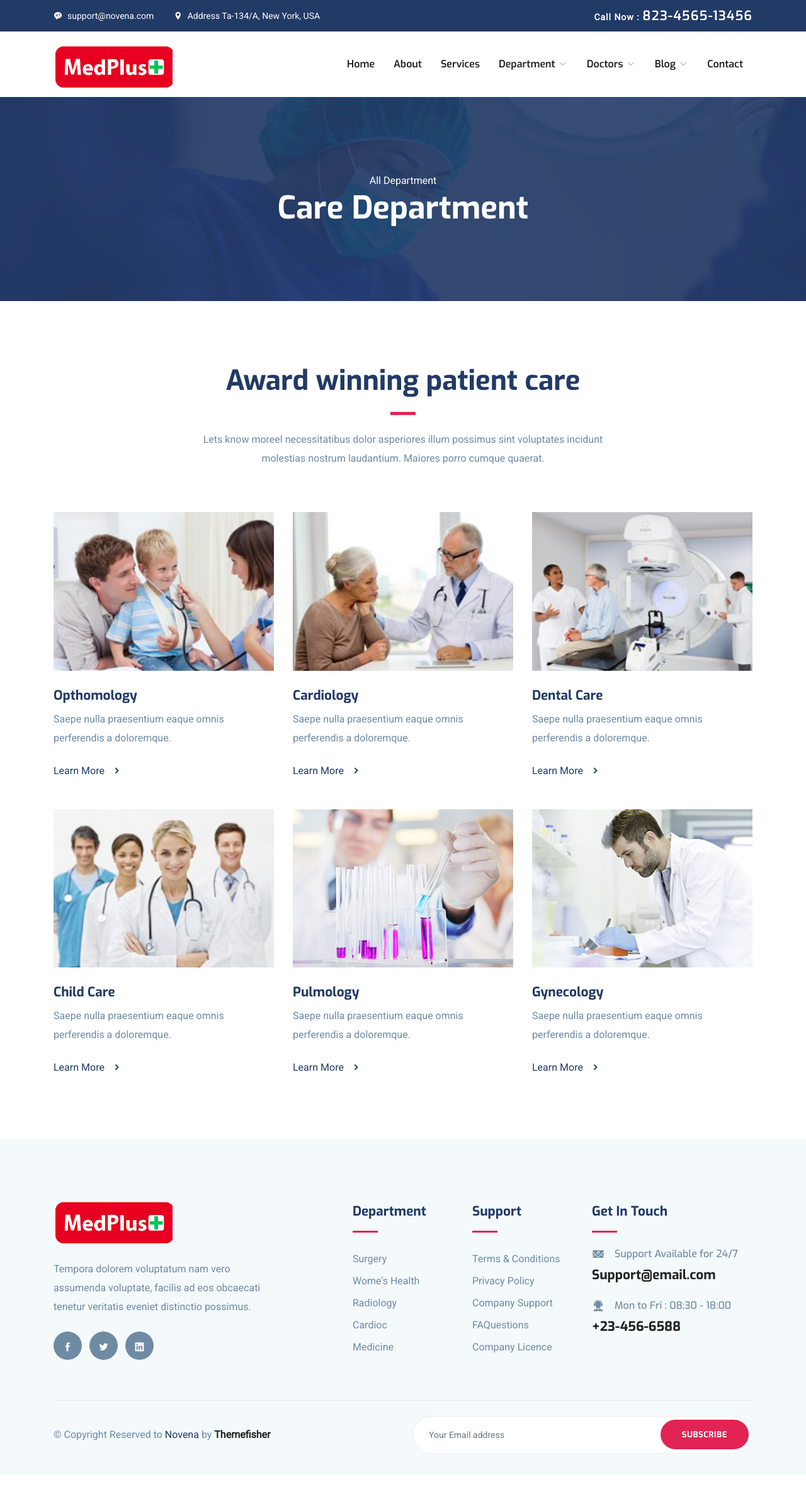
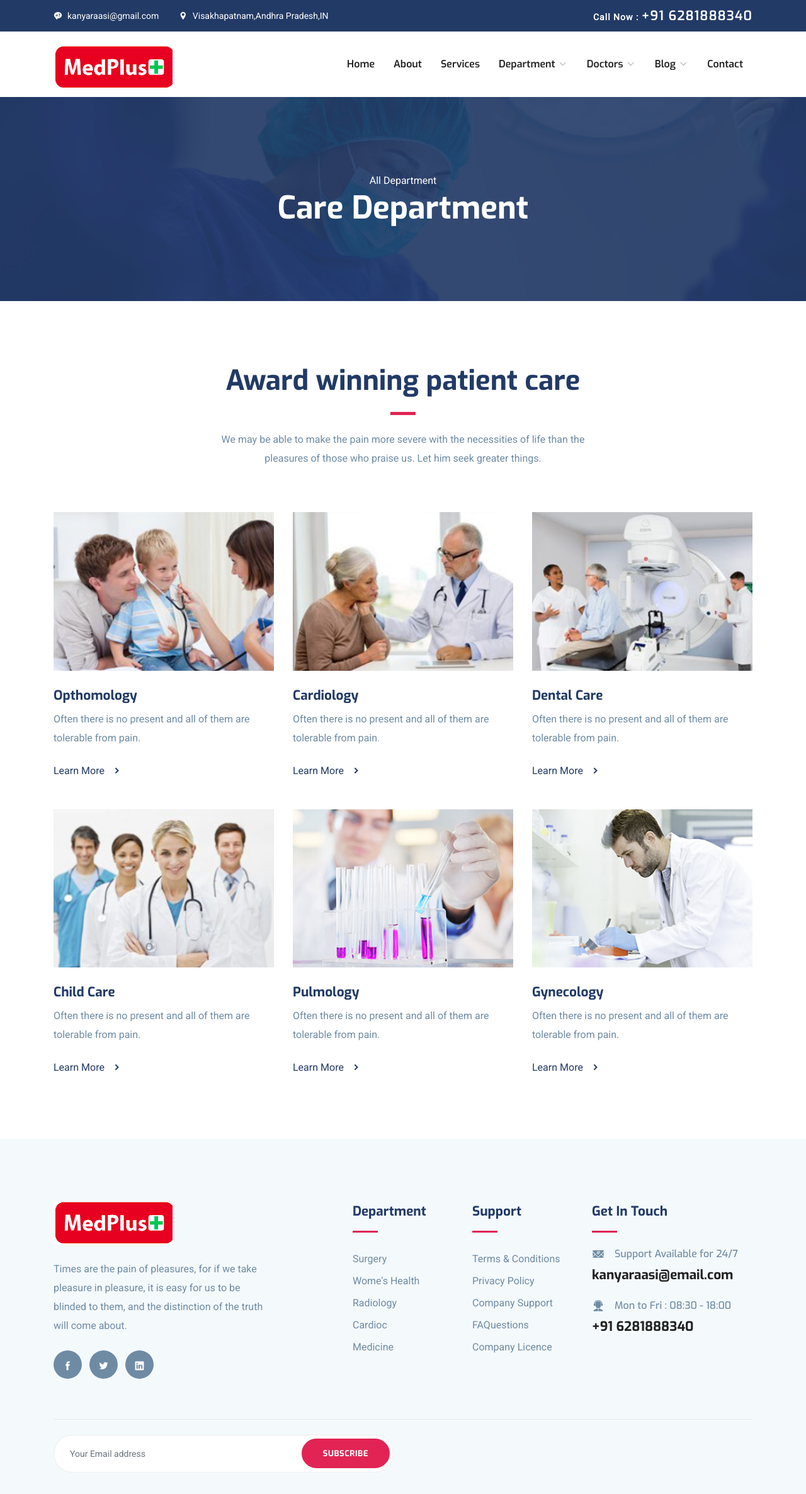
Before and after one commit to Nagendra-Amara/Hospital, a PHP site: page /department.php in a window 1280 px wide. Shown: the whole page at 63% size. Before the commit the page ends 2308 px from the top, so only its background shows below. Run offline with PHP 8.4, Linux system fonts and the light colour scheme; some libraries are stand-ins or nearby versions.

Commit message:
Few changes

```diff
--- a/about.php
+++ b/about.php
@@ -2,8 +2,7 @@
 <html lang="zxx">
 <head>
   <meta http-equiv="Content-Type" content="text/html; charset=UTF-8">
-  <meta name="description" content="Orbitor,business,company,agency,modern,bootstrap4,tech,software">
-  <meta name="author" content="themefisher.com">
+  <meta name="viewport" content="width=device-width, initial-scale=1, maximum-scale=1.0, user-scalable=no">
 
   <title>Medplus- Health & Care Medical template</title>
 
--- a/appoinment.php
+++ b/appoinment.php
@@ -24,10 +24,9 @@ if(isset($_POST['submit'])){
 <html lang="zxx">
 <head>
   <meta http-equiv="Content-Type" content="text/html; charset=UTF-8">
-  <meta name="description" content="Orbitor,business,company,agency,modern,bootstrap4,tech,software">
-  <meta name="author" content="kanyaraasi">
+  <meta name="viewport" content="width=device-width, initial-scale=1, maximum-scale=1.0, user-scalable=no">
 
-  <title>Novena- Health & Care Medical template</title>
+  <title>MedPlus- Health & Care Medical template</title>
 
   <!-- Favicon -->
   <link rel="shortcut icon" type="image/x-icon" href="/images/favicon.ico" />
--- a/blog-sidebar.php
+++ b/blog-sidebar.php
@@ -2,8 +2,7 @@
 <html lang="zxx">
 <head>
   <meta http-equiv="Content-Type" content="text/html; charset=UTF-8">
-  <meta name="description" content="Orbitor,business,company,agency,modern,bootstrap4,tech,software">
-  <meta name="author" content="themefisher.com">
+  <meta name="viewport" content="width=device-width, initial-scale=1, maximum-scale=1.0, user-scalable=no">
 
   <title>Medplus- Health & Care Medical template</title>
 
--- a/blog-single.php
+++ b/blog-single.php
@@ -2,10 +2,9 @@
 <html lang="zxx">
 <head>
   <meta http-equiv="Content-Type" content="text/html; charset=UTF-8">
-  <meta name="description" content="Orbitor,business,company,agency,modern,bootstrap4,tech,software">
-  <meta name="author" content="themefisher.com">
+  <meta name="viewport" content="width=device-width, initial-scale=1, maximum-scale=1.0, user-scalable=no">
 
-  <title>Novena- Health & Care Medical template</title>
+  <title>MedPlus- Health & Care Medical template</title>
 
   <!-- Favicon -->
   <link rel="shortcut icon" type="image/x-icon" href="/images/favicon.ico" />
--- a/confirmation.php
+++ b/confirmation.php
@@ -2,10 +2,9 @@
 <html lang="zxx">
 <head>
   <meta http-equiv="Content-Type" content="text/html; charset=UTF-8">
-  <meta name="description" content="Orbitor,business,company,agency,modern,bootstrap4,tech,software">
-  <meta name="author" content="themefisher.com">
+  <meta name="viewport" content="width=device-width, initial-scale=1, maximum-scale=1.0, user-scalable=no">
 
-  <title>Novena- Health & Care Medical template</title>
+  <title>MedPlus- Health & Care Medical template</title>
 
   <!-- Favicon -->
   <link rel="shortcut icon" type="image/x-icon" href="/images/favicon.ico" />
--- a/contact.php
+++ b/contact.php
@@ -2,10 +2,9 @@
 <html lang="zxx">
 <head>
   <meta http-equiv="Content-Type" content="text/html; charset=UTF-8">
-  <meta name="description" content="Orbitor,business,company,agency,modern,bootstrap4,tech,software">
-  <meta name="author" content="themefisher.com">
+  <meta name="viewport" content="width=device-width, initial-scale=1, maximum-scale=1.0, user-scalable=no">
 
-  <title>Novena- Health & Care Medical template</title>
+  <title>MedPlus- Health & Care Medical template</title>
 
   <!-- Favicon -->
   <link rel="shortcut icon" type="image/x-icon" href="/images/favicon.ico" />
--- a/dashboard.php
+++ b/dashboard.php
@@ -2,8 +2,7 @@
 <html lang="zxx">
 <head>
   <meta http-equiv="Content-Type" content="text/html; charset=UTF-8">
-  <meta name="description" content="Orbitor,business,company,agency,modern,bootstrap4,tech,software">
-  <meta name="author" content="themefisher.com">
+  <meta name="viewport" content="width=device-width, initial-scale=1, maximum-scale=1.0, user-scalable=no">
 
   <title>Medplus- Health & Care Medical template</title>
 
--- a/department.php
+++ b/department.php
@@ -2,10 +2,9 @@
 <html lang="zxx">
 <head>
   <meta http-equiv="Content-Type" content="text/html; charset=UTF-8">
-  <meta name="description" content="Orbitor,business,company,agency,modern,bootstrap4,tech,software">
-  <meta name="author" content="themefisher.com">
+  <meta name="viewport" content="width=device-width, initial-scale=1, maximum-scale=1.0, user-scalable=no">
 
-  <title>Novena- Health & Care Medical template</title>
+  <title>Medplus- Health & Care Medical template</title>
 
   <!-- Favicon -->
   <link rel="shortcut icon" type="image/x-icon" href="/images/favicon.ico" />
@@ -31,15 +30,15 @@
 			<div class="row align-items-center">
 				<div class="col-lg-6">
 					<ul class="top-bar-info list-inline-item pl-0 mb-0">
-						<li class="list-inline-item"><a href="mailto:support@gmail.com"><i class="icofont-support-faq mr-2"></i>support@novena.com</a></li>
-						<li class="list-inline-item"><i class="icofont-location-pin mr-2"></i>Address Ta-134/A, New York, USA </li>
+						<li class="list-inline-item"><a href="mailto:kanyaraasi@gmail.com"><i class="icofont-support-faq mr-2"></i>kanyaraasi@gmail.com</a></li>
+						<li class="list-inline-item"><i class="icofont-location-pin mr-2"></i>Visakhapatnam,Andhra Pradesh,IN</li>
 					</ul>
 				</div>
 				<div class="col-lg-6">
 					<div class="text-lg-right top-right-bar mt-2 mt-lg-0">
 						<a href="tel:+23-345-67890" >
 							<span>Call Now : </span>
-							<span class="h4">823-4565-13456</span>
+							<span class="h4">+91 6281888340</span>
 						</a>
 					</div>
 				</div>
@@ -126,7 +125,7 @@
 				<div class="section-title">
 					<h2>Award winning patient care</h2>
 					<div class="divider mx-auto my-4"></div>
-					<p>Lets know moreel necessitatibus dolor asperiores illum possimus sint voluptates incidunt molestias nostrum laudantium. Maiores porro cumque quaerat.</p>
+					<p>We may be able to make the pain more severe with the necessities of life than the pleasures of those who praise us. Let him seek greater things.</p>
 				</div>
 			</div>
 		</div>
@@ -137,7 +136,7 @@
 					<img src="images/service/service-1.jpg" alt="" class="img-fluid w-100">
 					<div class="content">
 						<h4 class="mt-4 mb-2 title-color">Opthomology</h4>
-						<p class="mb-4">Saepe nulla praesentium eaque omnis perferendis a doloremque.</p>
+						<p class="mb-4">Often there is no present and all of them are tolerable from pain.</p>
 						<a href="department-single.php" class="read-more">Learn More  <i class="icofont-simple-right ml-2"></i></a>
 					</div>
 				</div>
@@ -148,7 +147,7 @@
 					<img src="images/service/service-2.jpg" alt="" class="img-fluid w-100">
 					<div class="content">
 						<h4 class="mt-4 mb-2  title-color">Cardiology</h4>
-						<p class="mb-4">Saepe nulla praesentium eaque omnis perferendis a doloremque.</p>
+						<p class="mb-4">Often there is no present and all of them are tolerable from pain.</p>
 						<a href="department-single.php" class="read-more">Learn More <i class="icofont-simple-right ml-2"></i></a>
 					</div>
 				</div>
@@ -159,7 +158,7 @@
 					<img src="images/service/service-3.jpg" alt="" class="img-fluid w-100">
 					<div class="content">
 						<h4 class="mt-4 mb-2 title-color">Dental Care</h4>
-						<p class="mb-4">Saepe nulla praesentium eaque omnis perferendis a doloremque.</p>
+						<p class="mb-4">Often there is no present and all of them are tolerable from pain.</p>
 						<a href="department-single.php" class="read-more">Learn More <i class="icofont-simple-right ml-2"></i></a>
 					</div>
 				</div>
@@ -171,7 +170,7 @@
 					<img src="images/service/service-4.jpg" alt="" class="img-fluid w-100">
 					<div class="content">
 						<h4 class="mt-4 mb-2 title-color">Child Care</h4>
-						<p class="mb-4">Saepe nulla praesentium eaque omnis perferendis a doloremque.</p>
+						<p class="mb-4">Often there is no present and all of them are tolerable from pain.</p>
 						<a href="department-single.php" class="read-more">Learn More <i class="icofont-simple-right ml-2"></i></a>
 					</div>
 				</div>
@@ -182,7 +181,7 @@
 					<img src="images/service/service-6.jpg" alt="" class="img-fluid w-100">
 					<div class="content">
 						<h4 class="mt-4 mb-2 title-color">Pulmology</h4>
-						<p class="mb-4">Saepe nulla praesentium eaque omnis perferendis a doloremque.</p>
+						<p class="mb-4">Often there is no present and all of them are tolerable from pain.</p>
 						<a href="department-single.php" class="read-more">Learn More <i class="icofont-simple-right ml-2"></i></a>
 					</div>
 				</div>
@@ -193,7 +192,7 @@
 					<img src="images/service/service-8.jpg" alt="" class="img-fluid w-100">
 					<div class="content">
 						<h4 class="mt-4 mb-2 title-color">Gynecology</h4>
-						<p class="mb-4">Saepe nulla praesentium eaque omnis perferendis a doloremque.</p>
+						<p class="mb-4">Often there is no present and all of them are tolerable from pain.</p>
 						<a href="department-single.php" class="read-more">Learn More <i class="icofont-simple-right ml-2"></i></a>
 					</div>
 				</div>
@@ -211,7 +210,7 @@
 					<div class="logo mb-4">
 						<img src="images/logo.png" alt="" class="img-fluid">
 					</div>
-					<p>Tempora dolorem voluptatum nam vero assumenda voluptate, facilis ad eos obcaecati tenetur veritatis eveniet distinctio possimus.</p>
+					<p>Times are the pain of pleasures, for if we take pleasure in pleasure, it is easy for us to be blinded to them, and the distinction of the truth will come about.</p>
 
 					<ul class="list-inline footer-socials mt-4">
 						<li class="list-inline-item"><a href="https://www.facebook.com/themefisher"><i class="icofont-facebook"></i></a></li>
@@ -261,7 +260,7 @@
 							<i class="icofont-email mr-3"></i>
 							<span class="h6 mb-0">Support Available for 24/7</span>
 						</div>
-						<h4 class="mt-2"><a href="tel:+23-345-67890">Support@email.com</a></h4>
+						<h4 class="mt-2"><a href="tel:+23-345-67890">kanyaraasi@email.com</a></h4>
 					</div>
 
 					<div class="footer-contact-block">
@@ -269,7 +268,7 @@
 							<i class="icofont-support mr-3"></i>
 							<span class="h6 mb-0">Mon to Fri : 08:30 - 18:00</span>
 						</div>
-						<h4 class="mt-2"><a href="tel:+23-345-67890">+23-456-6588</a></h4>
+						<h4 class="mt-2"><a href="tel:+23-345-67890">+91 6281888340</a></h4>
 					</div>
 				</div>
 			</div>
@@ -277,11 +276,7 @@
 
 		<div class="footer-btm py-4 mt-5">
 			<div class="row align-items-center justify-content-between">
-				<div class="col-lg-6">
-					<div class="copyright">
-						&copy; Copyright Reserved to <span class="text-color">Novena</span> by <a href="https://themefisher.com/" target="_blank">Themefisher</a>
-					</div>
-				</div>
+
 				<div class="col-lg-6">
 					<div class="subscribe-form text-lg-right mt-5 mt-lg-0">
 						<form action="#" class="subscribe">
--- a/doctor-single.php
+++ b/doctor-single.php
@@ -2,8 +2,7 @@
 <html lang="zxx">
 <head>
   <meta http-equiv="Content-Type" content="text/html; charset=UTF-8">
-  <meta name="description" content="Orbitor,business,company,agency,modern,bootstrap4,tech,software">
-  <meta name="author" content="themefisher.com">
+  <meta name="viewport" content="width=device-width, initial-scale=1, maximum-scale=1.0, user-scalable=no">
 
   <title>Medplus- Health & Care Medical template</title>
 
--- a/doctor.php
+++ b/doctor.php
@@ -2,8 +2,7 @@
 <html lang="zxx">
 <head>
   <meta http-equiv="Content-Type" content="text/html; charset=UTF-8">
-  <meta name="description" content="Orbitor,business,company,agency,modern,bootstrap4,tech,software">
-  <meta name="author" content="themefisher.com">
+  <meta name="viewport" content="width=device-width, initial-scale=1, maximum-scale=1.0, user-scalable=no">
 
   <title>Medplus- Health & Care Medical template</title>
 
--- a/index.php
+++ b/index.php
@@ -24,9 +24,7 @@ if(isset($_POST['submit'])){
 <html>
 <head>
   <meta http-equiv="Content-Type" content="text/html; charset=UTF-8">
-  <meta name="description" content="Orbitor,business,company,agency,modern,bootstrap4,tech,software">
-  <meta name="author" content="themefisher.com">
-
+  <meta name="viewport" content="width=device-width, initial-scale=1, maximum-scale=1.0, user-scalable=no">
   <title>MedPlus- Health & Care Medical template</title>
 
   <!-- Favicon -->
--- a/login.php
+++ b/login.php
@@ -1,11 +1,10 @@
 <!DOCTYPE html>
 <html>
 <head>
-	<title>Doctor Login</title>
+
 	<title>Doctor Signup</title>
     <meta http-equiv="Content-Type" content="text/html; charset=UTF-8">
-  <meta name="description" content="Orbitor,business,company,agency,modern,bootstrap4,tech,software">
-  <meta name="author" content="themefisher.com">
+	<meta name="viewport" content="width=device-width, initial-scale=1, maximum-scale=1.0, user-scalable=no">
 
   <!-- Favicon -->
   <link rel="shortcut icon" type="image/x-icon" href="/images/favicon.ico" />
--- a/service.php
+++ b/service.php
@@ -2,10 +2,8 @@
 <html lang="zxx">
 <head>
   <meta http-equiv="Content-Type" content="text/html; charset=UTF-8">
-  <meta name="description" content="Orbitor,business,company,agency,modern,bootstrap4,tech,software">
-  <meta name="author" content="themefisher.com">
-
-  <title>Novena- Health & Care Medical template</title>
+  <meta name="viewport" content="width=device-width, initial-scale=1, maximum-scale=1.0, user-scalable=no">
+  <title>Medplus- Health & Care Medical template</title>
 
   <!-- Favicon -->
   <link rel="shortcut icon" type="image/x-icon" href="/images/favicon.ico" />
--- a/signup.php
+++ b/signup.php
@@ -3,8 +3,7 @@
 <head>
 	<title>Doctor Signup</title>
     <meta http-equiv="Content-Type" content="text/html; charset=UTF-8">
-  <meta name="description" content="Orbitor,business,company,agency,modern,bootstrap4,tech,software">
-  <meta name="author" content="themefisher.com">
+	<meta name="viewport" content="width=device-width, initial-scale=1, maximum-scale=1.0, user-scalable=no">
 
   <!-- Favicon -->
   <link rel="shortcut icon" type="image/x-icon" href="/images/favicon.ico" />
```
Also changed, not shown: department-single.php (+7 -8 lines).
